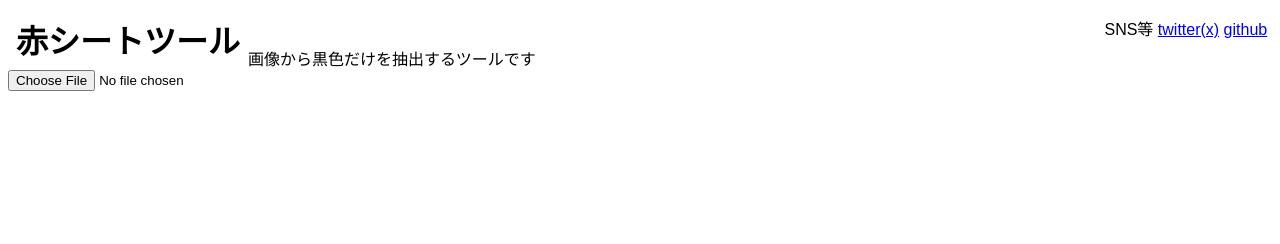
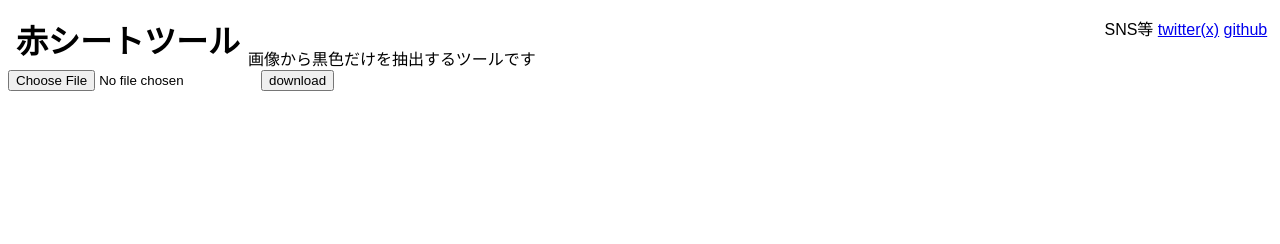
Before and after one commit to kuronuri66/akasheet_tool, a plain HTML site: page index.html in a window 1280 px wide. Drawn offline with Linux system fonts and the light colour scheme.

Commit message:
safariのせいでダウンロードボタンを置かざるを得なくなりました

```diff
--- a/index.html
+++ b/index.html
@@ -11,7 +11,7 @@
 		<span>画像から黒色だけを抽出するツールです</span>
 	</div>
 
-	<input id="beforeImgInput" type="file" accept="image/*"　/>
+	<input id="beforeImgInput" type="file" accept="image/*"　/><button id="download" onclick="download()">download</button>
 
 	<details id="setting">
 		<summary>設定</summary>
--- a/main.js
+++ b/main.js
@@ -114,3 +114,10 @@ qs("#whitemore").addEventListener('input', ()=>{
 	console.log(whitemore);
 	change()
 });
+
+function download(){
+	let link = document.createElement("a");
+	link.href = qs("#afterCanvas").toDataURL("image/png");
+	link.download = "test.png";
+	link.click();
+}
```
